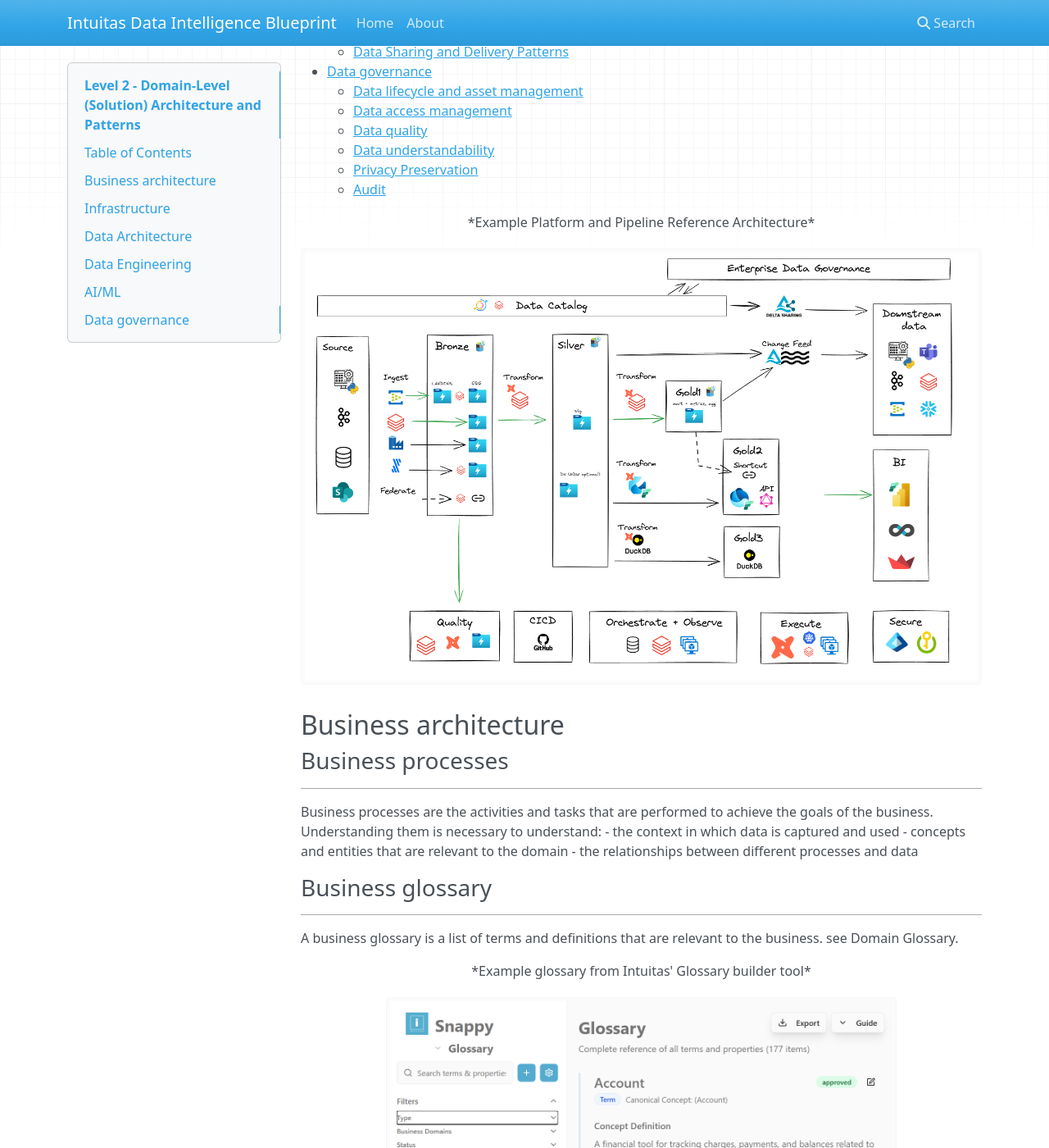
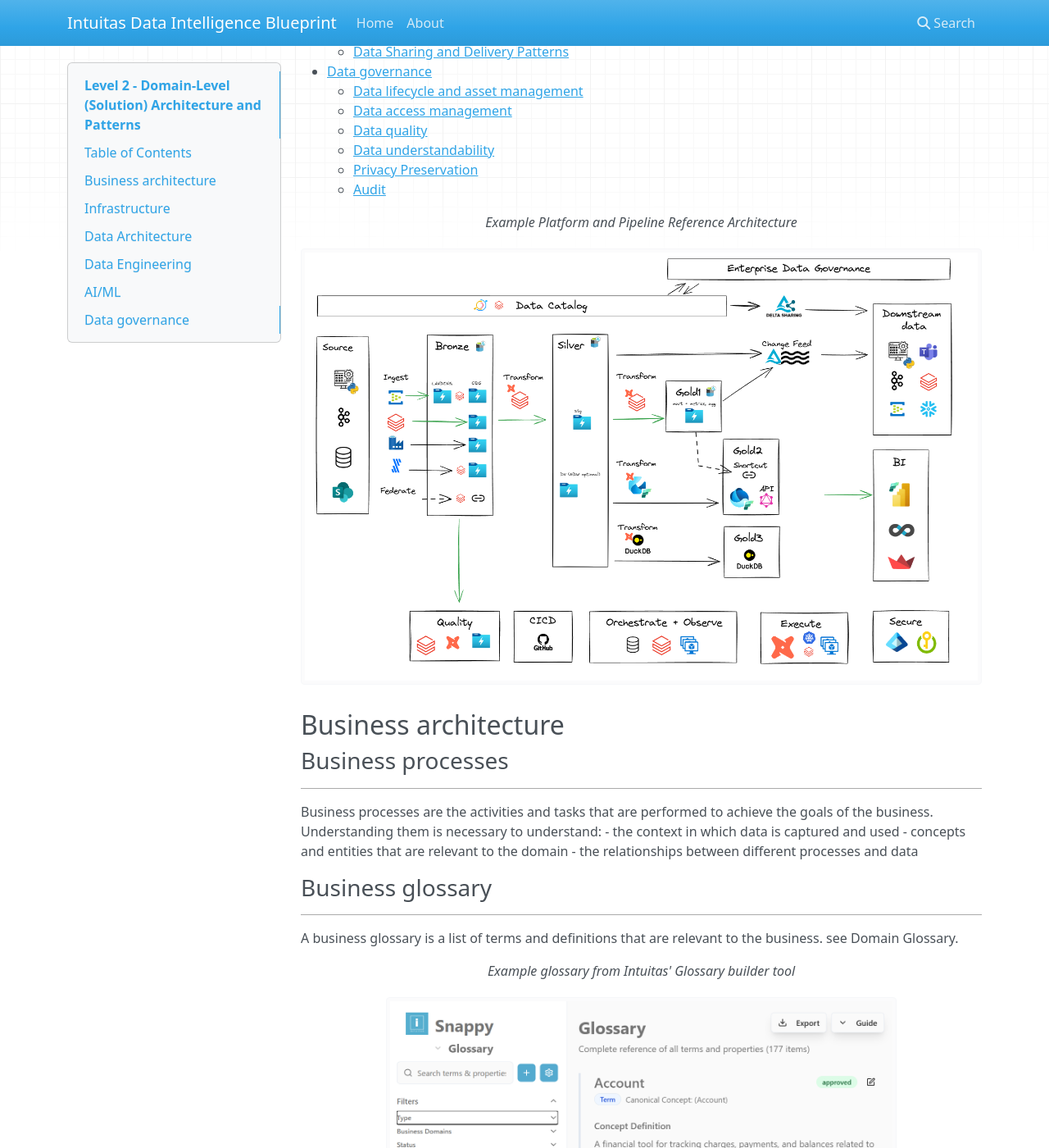
Before and after one commit to bensonchoyintuitas/intuitas_knowledgebase, an MkDocs documentation site: the page built from docs/level_2.md, in a window 1280 px wide and 1400 px high, scrolled down 877 px. Shown: the whole window at 82% size. Built offline with MkDocs 1.6.1, drawn with Linux system fonts in a browser that asks for light colours; nearby versions of some CDN libraries; some of the changed text lies outside the part shown.

```diff
--- a/docs/level_2.md
+++ b/docs/level_2.md
@@ -43,7 +43,7 @@ This section describes Domain-level instantiations of the enterprise-level refer
 
 <div align="center">
 
-*Example Platform and Pipeline Reference Architecture*
+<em>Example Platform and Pipeline Reference Architecture</em>
 
 <a href="../img/logical_platform_and_pipeline_reference_architecture.png" target="_blank">
     <img src="../img/logical_platform_and_pipeline_reference_architecture.png"  alt="Platform and Pipeline Reference Architecture">
@@ -71,7 +71,7 @@ A business glossary is a list of terms and definitions that are relevant to the
 
 <div align="center">
 
-*Example glossary from Intuitas' Glossary builder tool*
+<em>Example glossary from Intuitas' Glossary builder tool</em>
 <br>
 <a href="../img/glossary.png" target="_blank">
     <img src="../img/glossary.png"  alt="Example glossary from Intuitas' Glossary builder tool" width="75%">
@@ -103,7 +103,7 @@ Metrics are the measurements of the performance of the business processes. They
 
 <div align="center">
 
-*Workspaces, Environments and Storage*
+<em>Workspaces, Environments and Storage</em>
 <br>
 
 <a href="../img/workspaces_environments_storage.png" target="_blank">
@@ -215,7 +215,7 @@ Elementary is a dbt observability tool available in both Open Source and Cloud S
 
 <div align="center">
 
-*dbt warehouse observability*
+<em>dbt warehouse observability</em>
 <br>
 
 <a href="../img/observability.png" target="_blank">
@@ -309,7 +309,7 @@ Data and analytics pipelines flow through data layers and stages. Conventions va
 
 <div align="center">
 
-*Data layers and stages*
+<em>Data layers and stages</em>
 <br>
 
 <a href="../img/data_layers_and_stages.png" target="_blank">
@@ -449,7 +449,7 @@ Unity catalog objects (catalogs, schemas, objects) are mapped to:
 
 <div align="center">
 
-*Example Catalog to storage mapping:*
+<em>Example Catalog to storage mapping:</em>
 <br>
 
 <a href="../img/catalog_to_storage_mapping.png">
@@ -479,7 +479,7 @@ It should be:
 <br>
 <div align="center">
 
-*Example batch ingestion options:*
+<em>Example batch ingestion options:</em>
 <br>
 
 <a href="../img/ingestion_patterns.png" target="_blank">
@@ -546,7 +546,7 @@ The following subsections offer more details about the channels depicted below.
 
 <div align="center">
 
-*Sharing and delivery visualisation channels*
+<em>Sharing and delivery visualisation channels</em>
 <br>
 
 <a href="../img/sharing_delivery_visualisation.png" target="_blank">
```
Also changed, not shown: docs/level_0.md (+1 -1 lines), docs/level_1.md (+10 -11 lines).
